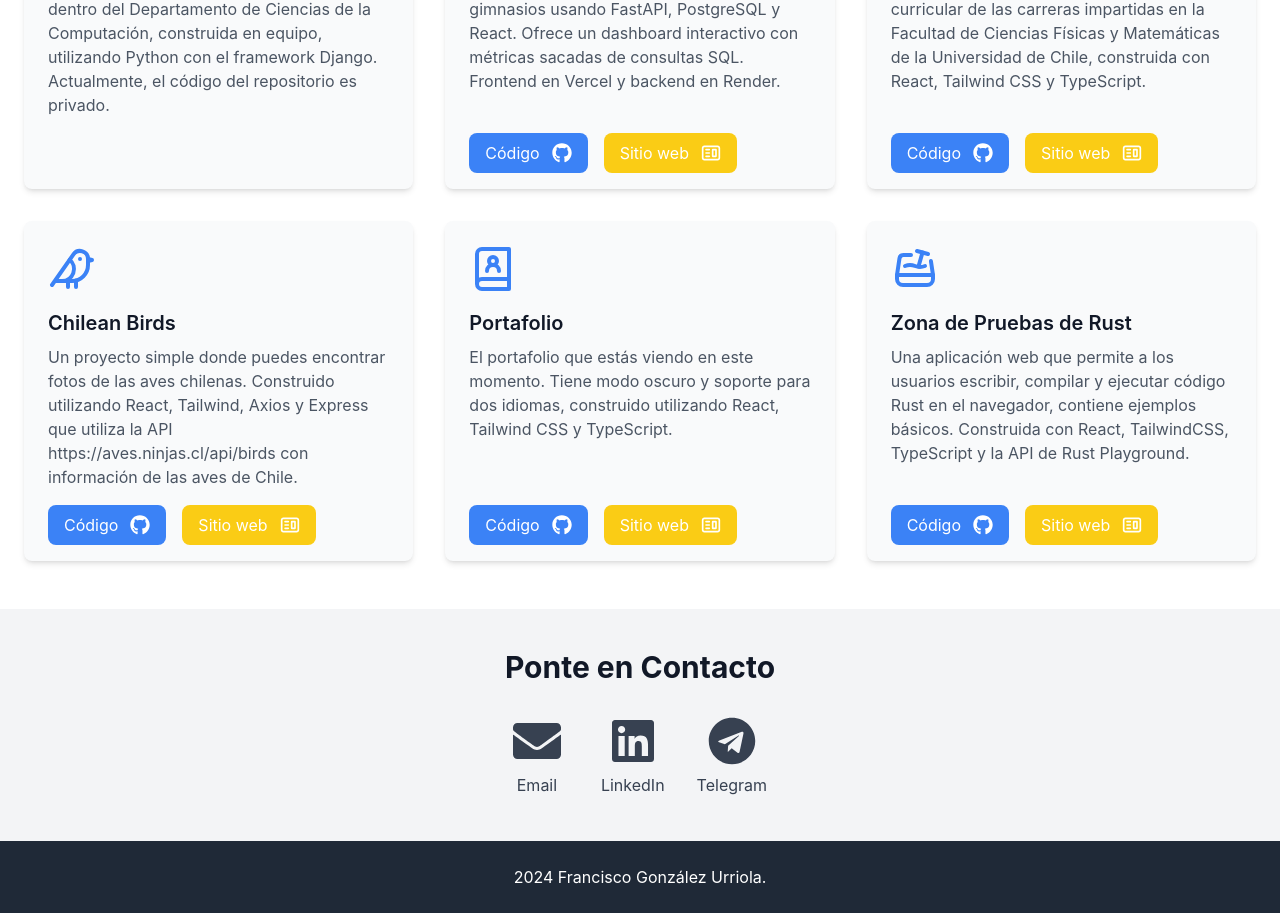
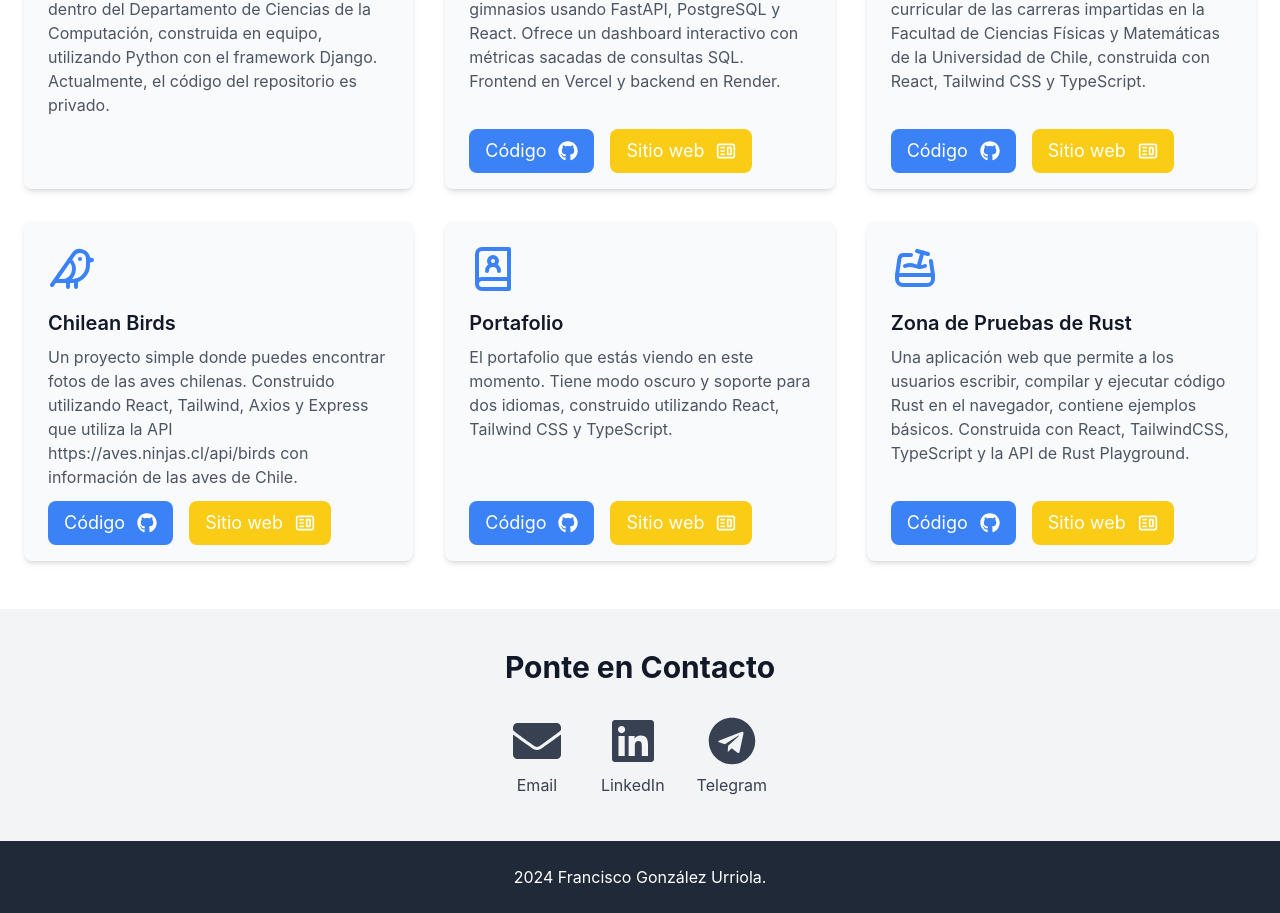
Before and after one commit to fgonzalezurriola/Portfolio-React-Vite, a React (Vite) app: page / in a window 1280 px wide. Shown: the part 1271-2184 px from the top of the page. Built offline with nearby package versions, Linux system fonts and the light colour scheme.

Commit message:
Styles: updated transitions for Github and Website buttons in projects

```diff
--- a/src/components/Projects.tsx
+++ b/src/components/Projects.tsx
@@ -75,7 +75,8 @@ const Projects: React.FC = () => {
                   href={project.githubLink}
                   target="_blank"
                   rel="noopener noreferrer"
-                  className="inline-flex mx-2 items-center px-4 py-2 bg-blue-500 text-white rounded-lg hover:bg-blue-700 duration-200 transition-transform hover:scale-125"
+                  className="inline-flex mx-2 items-center px-4 py-2 text-lg text-white rounded-lg
+                  bg-blue-500 hover:bg-blue-700 duration-200 transition-all hover:scale-115"
                 >
                   {t('projects.code')}
                   <FaGithub className="ml-3" size={20} />
@@ -88,7 +89,8 @@ const Projects: React.FC = () => {
                   href={project.deploy}
                   target="_blank"
                   rel="noopener noreferrer"
-                  className="inline-flex mx-2 items-center px-4 py-2 bg-yellow-400 text-white rounded-lg hover:bg-yellow-600 transition-colors duration-300"
+                  className="inline-flex mx-2 items-center px-4 py-2 text-lg text-white rounded-lg
+                  bg-yellow-400 hover:bg-yellow-600 duration-200 transition-all hover:scale-115"
                 >
                   {t('projects.deployed')}
                   <CgWebsite className="ml-3" size={20} />
```
